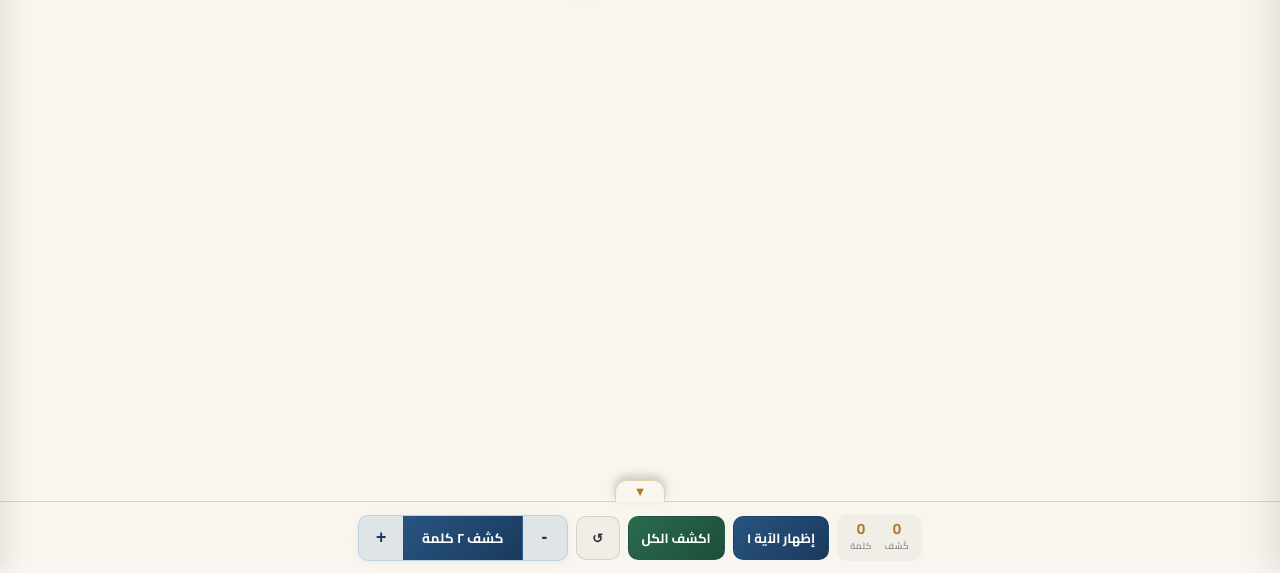
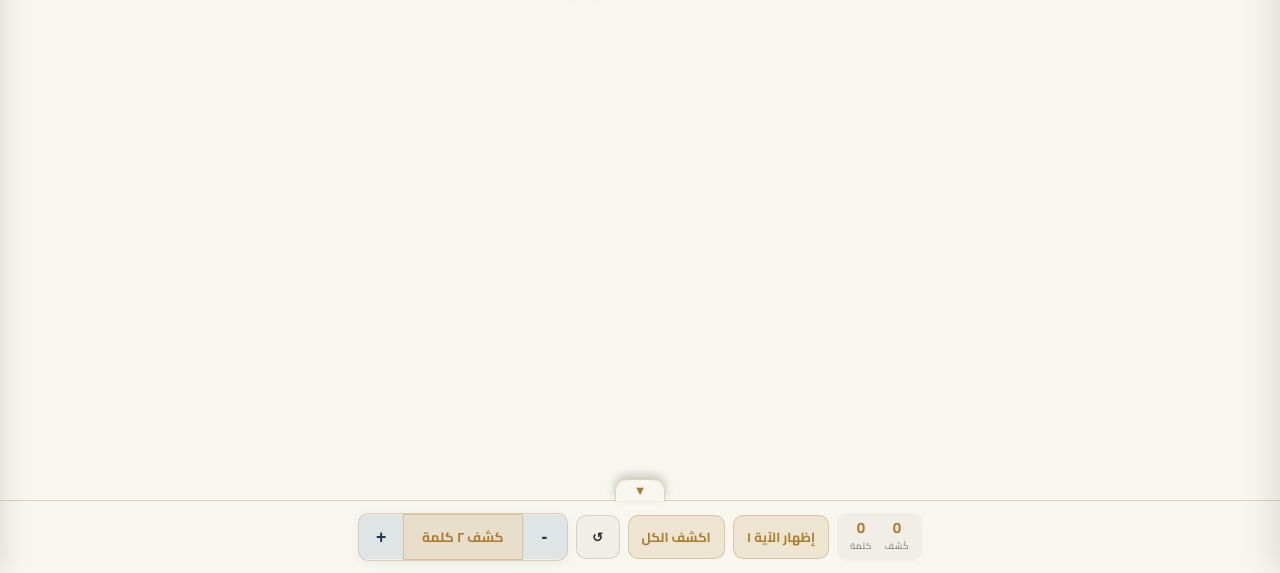
Before and after one commit to Omarmahmoud984/Tasmi3, a plain HTML site: page tasmi3/index.html in a window 1280 px wide. Shown: the part 227-800 px from the top of the page. Drawn offline with nearby package versions, Linux system fonts and the light colour scheme; no server answers.

Commit message:
Theme index bottom buttons gold; lighter hover; 44px touch targets
Replace blue/green gradients with gold-dim vars in light and dark

```diff
--- a/tasmi3/style.css
+++ b/tasmi3/style.css
@@ -699,7 +699,7 @@ header.collapsed .btn-header-toggle {
   display: flex;
   align-items: center;
   background: var(--surface);
-  border: 1px solid rgba(74, 144, 217, 0.3);
+  border: 1px solid var(--gold-line);
   border-radius: 10px;
   overflow: hidden;
   box-shadow: 0 4px 15px rgba(0, 0, 0, 0.1);
@@ -710,8 +710,8 @@ header.collapsed .btn-header-toggle {
 }
 
 .step-btn {
-  background: rgba(14, 34, 64, 0.4);
-  color: #7ab8ff;
+  background: var(--gold-dim);
+  color: var(--gold);
   border: none;
   padding: 8px 14px;
   font-size: 1.1rem;
@@ -740,11 +740,9 @@ header.collapsed .btn-header-toggle {
 }
 
 .btn-reveal-n {
-  background: linear-gradient(135deg, #1a3858 0%, #0e2240 100%);
-  border: none;
-  border-right: 1px solid rgba(74, 144, 217, 0.2);
-  border-left: 1px solid rgba(74, 144, 217, 0.2);
-  color: #7ab8ff;
+  background: var(--gold-dim);
+  border: 1px solid var(--gold-line);
+  color: var(--gold);
   padding: 9px 18px;
   font-family: 'Cairo', sans-serif;
   font-size: 0.85rem;
@@ -756,20 +754,20 @@ header.collapsed .btn-header-toggle {
 }
 
 .theme-light .btn-reveal-n {
-  background: linear-gradient(135deg, #285482 0%, #1a3a5c 100%);
-  color: #ffffff;
+  background: var(--gold-dim);
+  color: var(--gold);
 }
 
 .theme-light .btn-reveal-ayah {
-  background: linear-gradient(135deg, #285482 0%, #1a3a5c 100%);
-  border-color: rgba(26, 58, 92, 0.35);
-  color: #ffffff;
+  background: var(--gold-dim);
+  border-color: var(--gold-line);
+  color: var(--gold);
 }
 
 .theme-light .btn-reveal-all {
-  background: linear-gradient(135deg, #2a6b4f 0%, #1e4d38 100%);
-  border-color: rgba(30, 77, 56, 0.35);
-  color: #ffffff;
+  background: var(--gold-dim);
+  border-color: var(--gold-line);
+  color: var(--gold);
 }
 
 .theme-light .btn-reset {
@@ -789,7 +787,8 @@ header.collapsed .btn-header-toggle {
 }
 
 .btn-reveal-n:hover {
-  filter: brightness(1.15);
+  background: var(--surface);
+  border-color: var(--gold);
 }
 
 .btn-reveal-n:active {
@@ -823,9 +822,9 @@ header.collapsed .btn-header-toggle {
 }
 
 .btn-reveal-ayah {
-  background: linear-gradient(135deg, #1a3858 0%, #0e2240 100%);
-  border: 1px solid rgba(74, 144, 217, 0.3);
-  color: #7ab8ff;
+  background: var(--gold-dim);
+  border: 1px solid var(--gold-line);
+  color: var(--gold);
   padding: 8px 13px;
   border-radius: 10px;
   cursor: pointer;
@@ -839,7 +838,8 @@ header.collapsed .btn-header-toggle {
 }
 
 .btn-reveal-ayah:hover {
-  background: linear-gradient(135deg, #1e4a7a, #1a3a5c);
+  background: var(--gold-dim);
+  border-color: var(--gold);
   transform: translateY(-1px);
 }
 
@@ -848,8 +848,8 @@ header.collapsed .btn-header-toggle {
 }
 
 .btn-reveal-all {
-  background: linear-gradient(135deg, #1e4d38 0%, #152e22 100%);
-  border: 1px solid rgba(196, 154, 59, 0.25);
+  background: var(--gold-dim);
+  border: 1px solid var(--gold-line);
   color: var(--gold);
   padding: 8px 13px;
   border-radius: 10px;
@@ -864,7 +864,8 @@ header.collapsed .btn-header-toggle {
 }
 
 .btn-reveal-all:hover {
-  background: linear-gradient(135deg, #2a6b4f, #1e4d38);
+  background: var(--gold-dim);
+  border-color: var(--gold);
   transform: translateY(-1px);
 }
 
```
